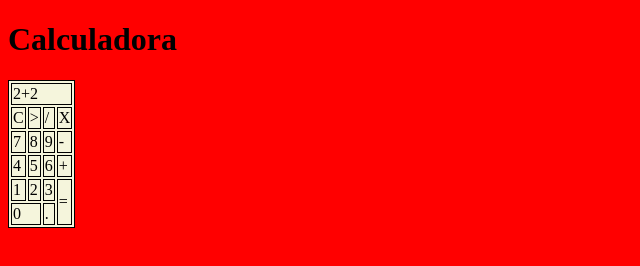
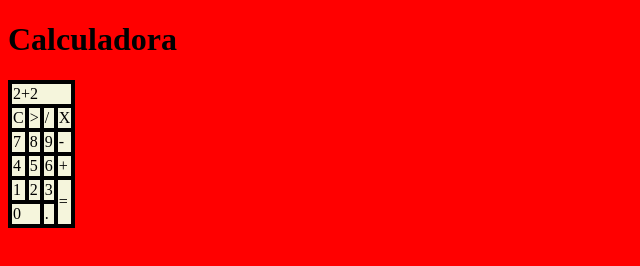
Before and after one commit to alanaoli/navegacao, a plain HTML site: page tabela.html in a window 1280 px wide. Shown: the whole page, without its empty margins (0-640 px from the left). Drawn offline with Linux system fonts and the light colour scheme.

Commit message:
alterei calculadora

```diff
--- a/tabela.html
+++ b/tabela.html
@@ -8,7 +8,7 @@
     <style>
         table {
             border: 1px solid black;
-            background-color: beige
+            background-color: black
         }
 
         td {
```
